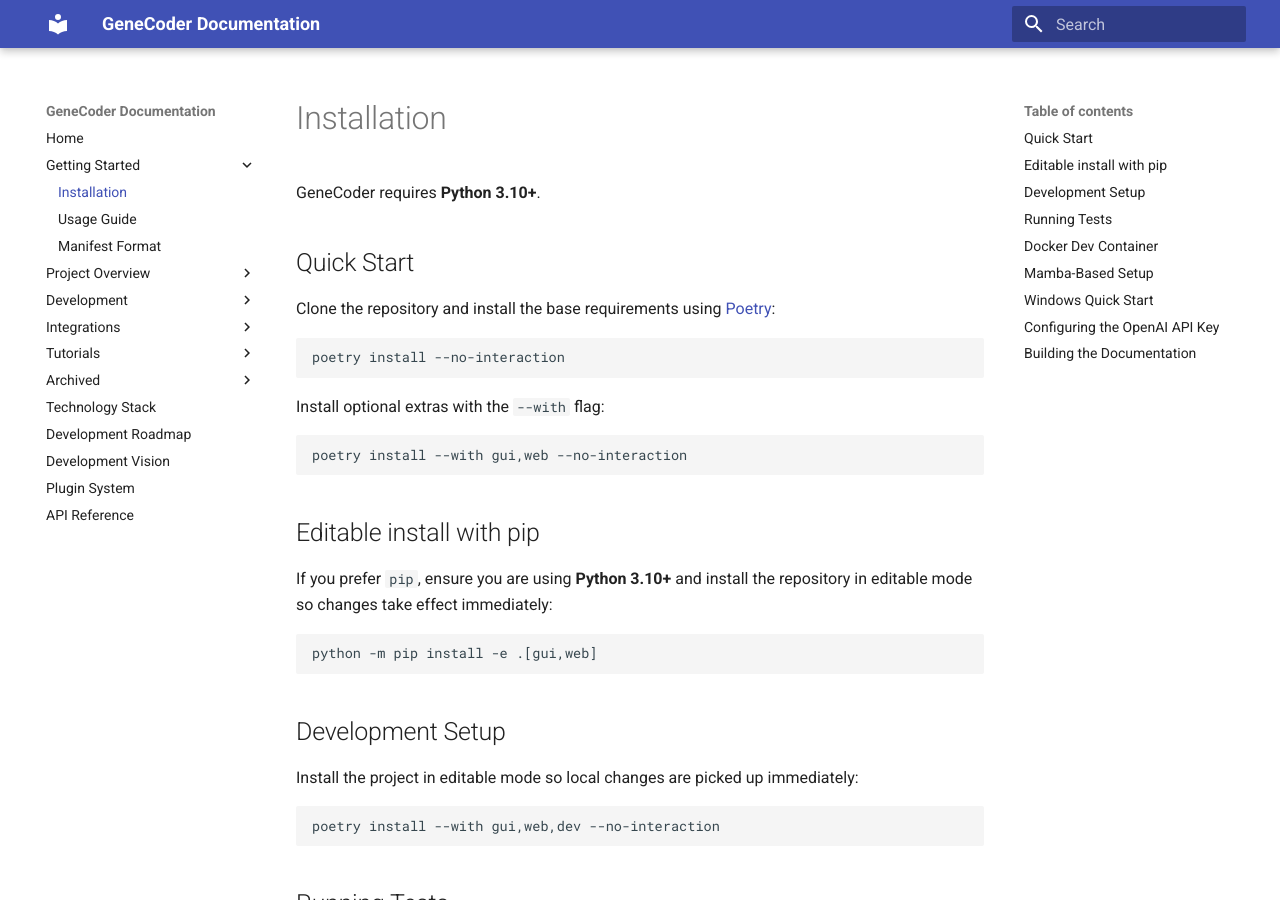
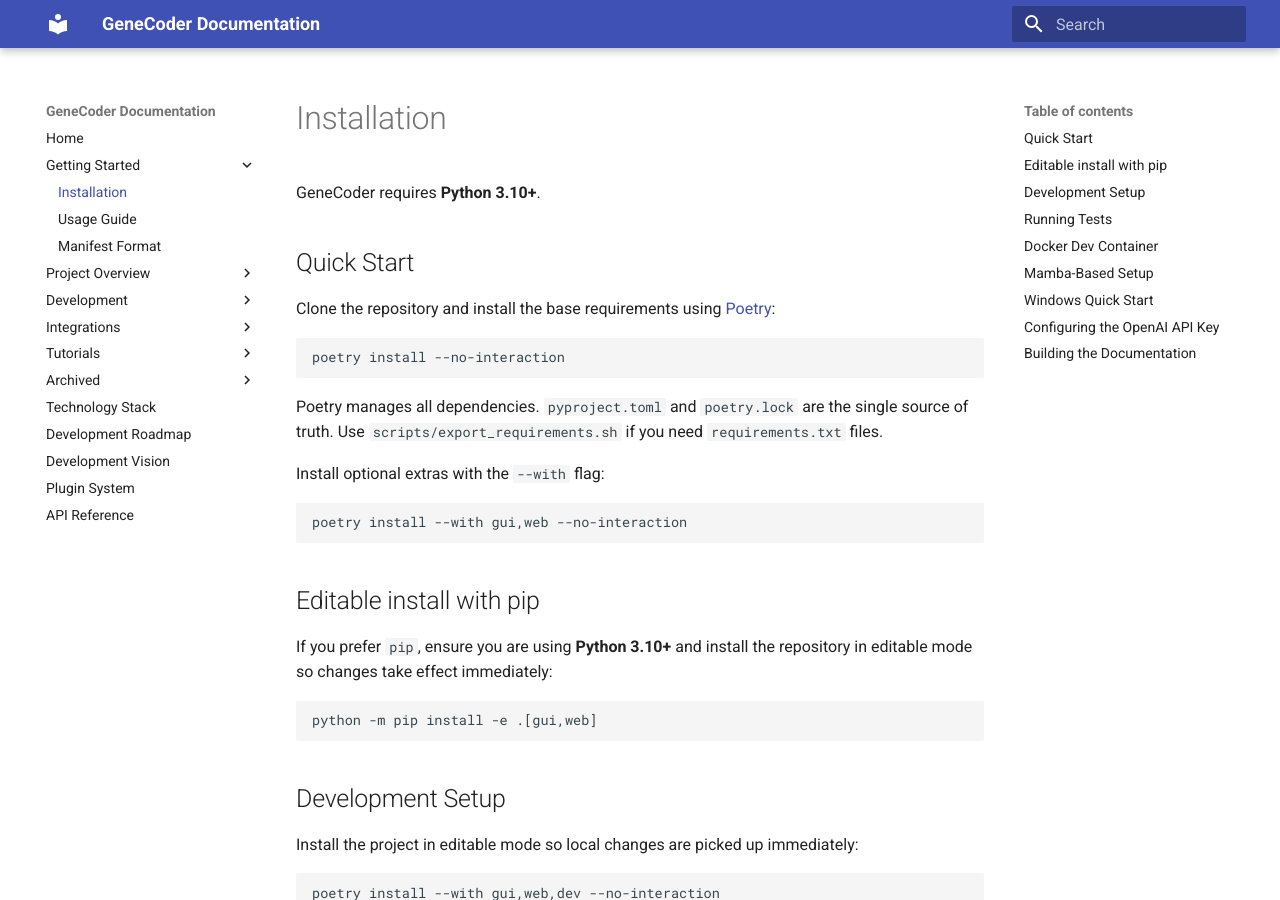
Before and after one commit to d0tTino/GeneCoder, an MkDocs documentation site: the page built from docs/installation.md, in a window 1280 px wide and 900 px high. Built offline with MkDocs 1.6.1 and Material for MkDocs 9.7.7, drawn with Linux system fonts in a browser that asks for light colours.

Commit message:
chore: remove requirements files

````diff
--- a/docs/installation.md
+++ b/docs/installation.md
@@ -10,6 +10,8 @@
 ```bash
 poetry install --no-interaction
 ```
+Poetry manages all dependencies. `pyproject.toml` and `poetry.lock` are the single source of truth. Use `scripts/export_requirements.sh` if you need `requirements.txt` files.
+
 
 Install optional extras with the `--with` flag:
 
````
Also changed, not shown: requirements.txt (deleted, +0 -10 lines), 3 other files.
